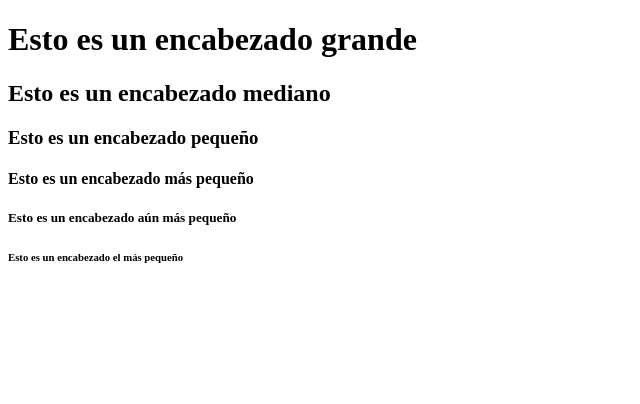
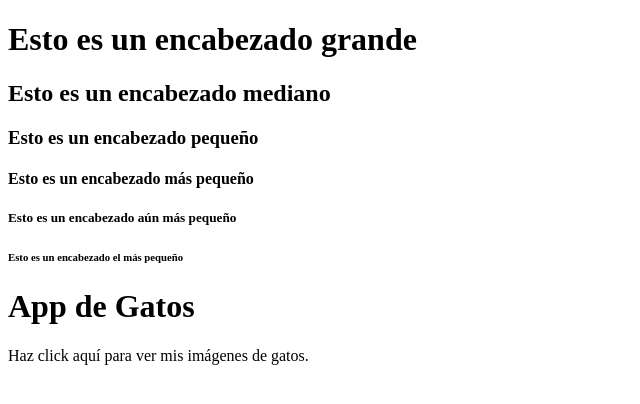
Before and after one commit to cristiansm17/Curso-Html-Css, a plain HTML site: page index.html in a window 1280 px wide. Shown: the whole page, without its empty margins (0-640 px from the left). Drawn offline with Linux system fonts and the light colour scheme.

Commit message:
Tercer cambio

```diff
--- a/index.html
+++ b/index.html
@@ -11,6 +11,8 @@
 		<h4>Esto es un encabezado más pequeño</h4>
 		<h5>Esto es un encabezado aún más pequeño</h5>
 		<h6>Esto es un encabezado el más pequeño</h6>
+    <h1> App de Gatos</h1>
+    <p>Haz click aquí para ver mis imágenes de gatos.</p>
 	</body>
 
 
```
